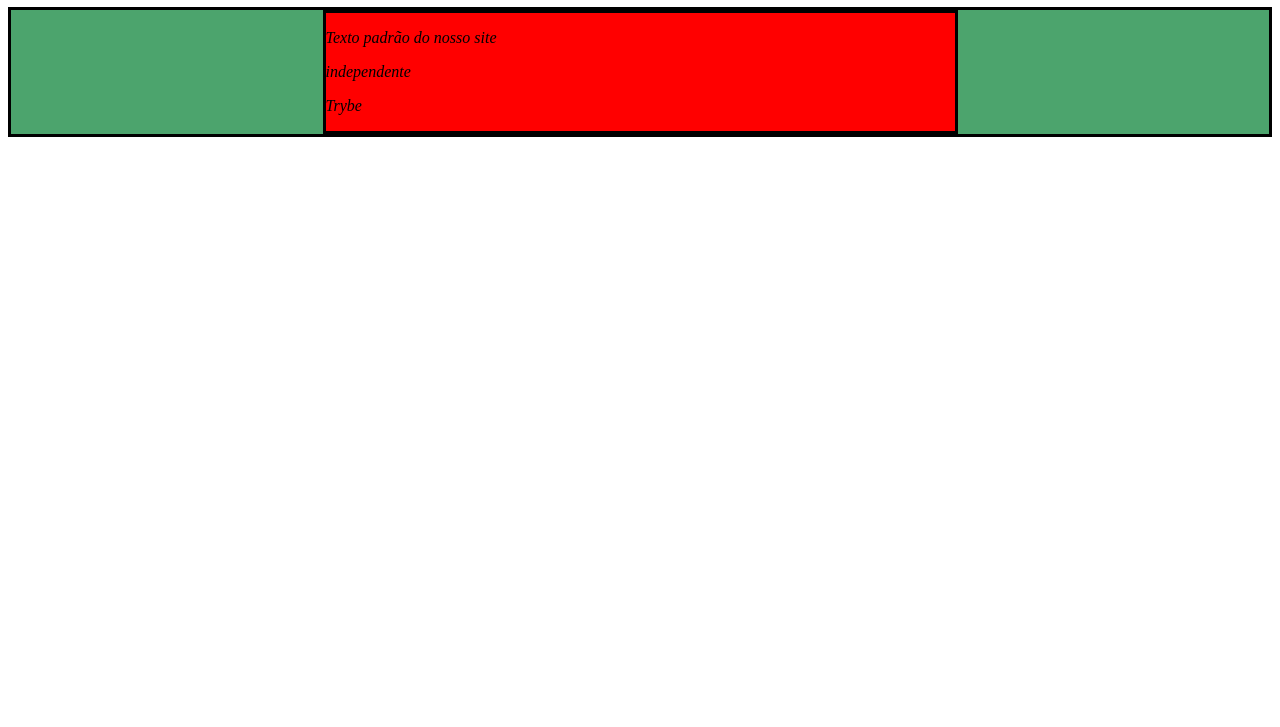
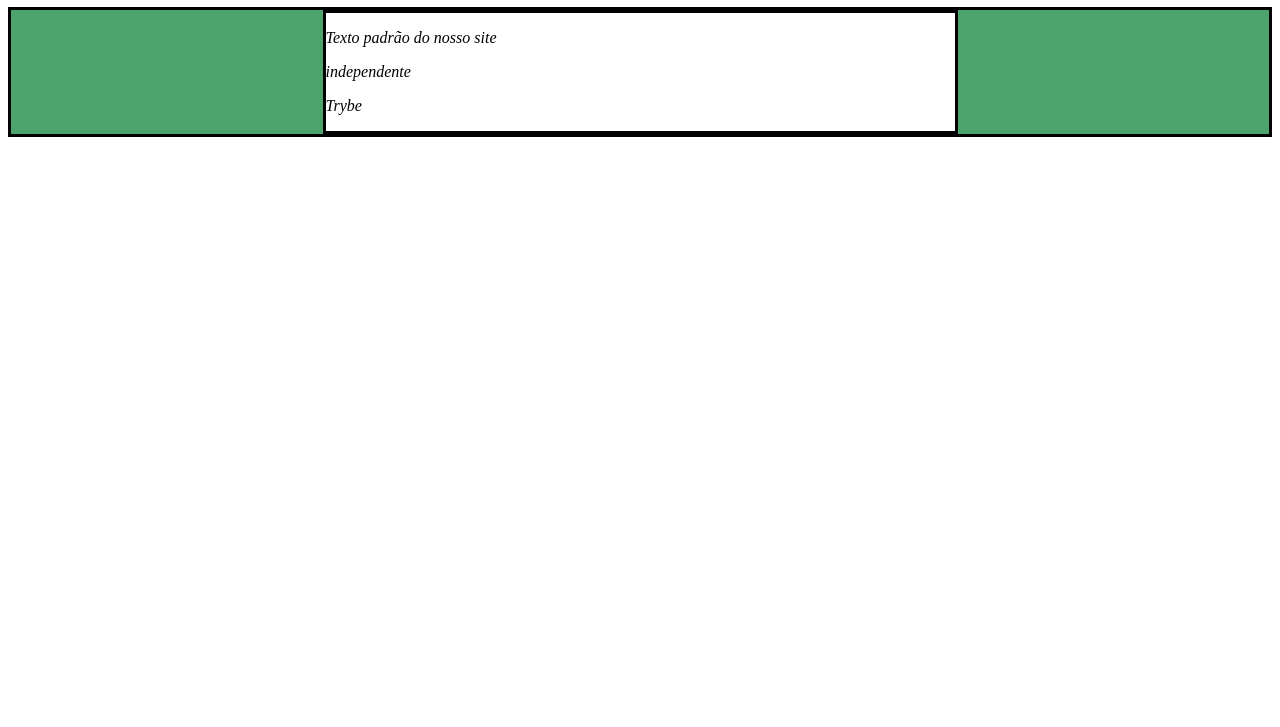
Before and after one commit to araujo2012/exercicios_trybe, a plain HTML site: page block-5-javascript-dom-eventos-e-web-storage/aula_5.1/javascript-dom-eventos-e-web-storage_1.html in a window 1280 px wide. Shown: the part 73-800 px from the top of the page. Drawn offline with Linux system fonts and the light colour scheme.

Commit message:
Alteracao da cor do quadrado vermelho por branco

```diff
--- a/block-5-javascript-dom-eventos-e-web-storage/aula_5.1/javascript-dom-eventos-e-web-storage_1.html
+++ b/block-5-javascript-dom-eventos-e-web-storage/aula_5.1/javascript-dom-eventos-e-web-storage_1.html
@@ -56,6 +56,7 @@
         */
         document.getElementsByTagName('p')[1].innerText = 'independente';
         document.getElementsByClassName('main-content')[0].style.backgroundColor = 'rgb(76,164,109)';
+        document.getElementsByClassName('center-content')[0].style.backgroundColor = 'white';
     </script>
   </body>
 </html>
```
